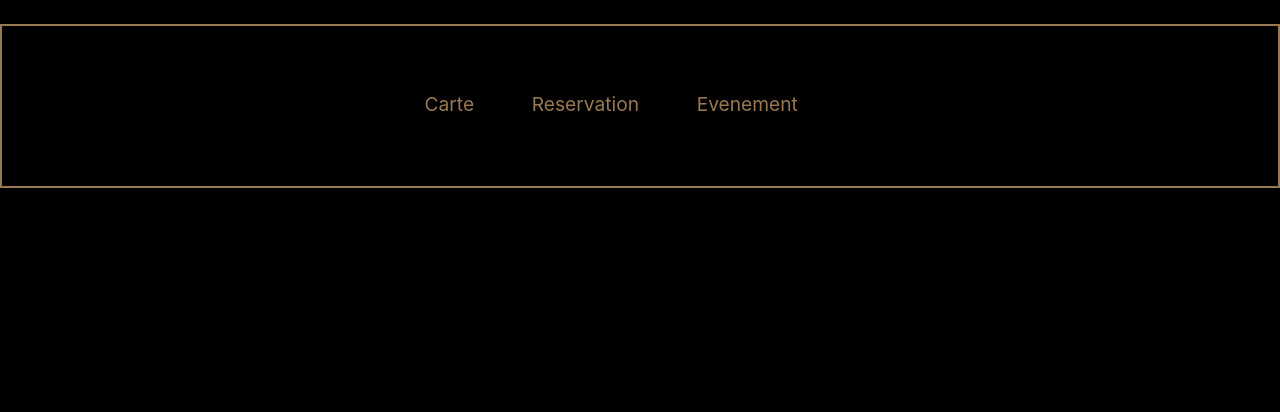
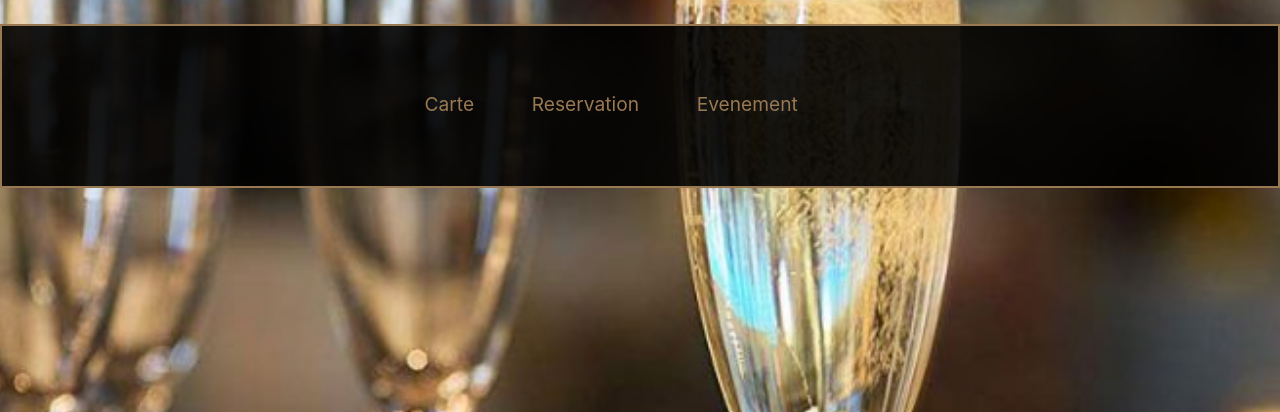
Before and after one commit to HerlemYoann/mes-projet, a plain HTML site: page index.html in a window 1280 px wide. Shown: the top 412 px of the page. Drawn offline with nearby package versions, Linux system fonts and the light colour scheme; files whose address does not match are found by name; a web font is replaced by a local one.

Commit message:
Ajout des fichiers du proejet

```diff
--- a/css/styles.scss
+++ b/css/styles.scss
@@ -13,7 +13,7 @@
 
 
 body {
-    background:url('image/Champagne.png') center no-repeat fixed;
+    background:url('../image/Champagne.png') center no-repeat fixed;
     background-color: black;
     background-size: 2000px;
     color:#997952;
--- a/css/styles0.scss
+++ b/css/styles0.scss
@@ -11,7 +11,7 @@
 }
 
 body {
-    background:url('image/Champagne.png') center no-repeat fixed;
+    background:url('../image/Champagne.png') center no-repeat fixed;
     background-color: black;
     background-size: 2000px;
     color:#997952;
--- a/css/styles1.scss
+++ b/css/styles1.scss
@@ -11,7 +11,7 @@
 }
 
 body {
-    background:url('image/Champagne.png') center no-repeat fixed;
+    background:url('../image/Champagne.png') center no-repeat fixed;
     background-color: black;
     background-size: 2000px;
     color:#997952;
--- a/css/styles2.scss
+++ b/css/styles2.scss
@@ -11,7 +11,7 @@
 }
 
 body {
-    background:url('image/Champagne.png') center no-repeat fixed;
+    background:url('../image/Champagne.png') center no-repeat fixed;
     background-color: black;
     background-size: 2000px;
     color:#997952;
```
Also changed, not shown: css/styles.css, css/styles0.css, css/styles1.css, css/styles2.css, 4 other files.
